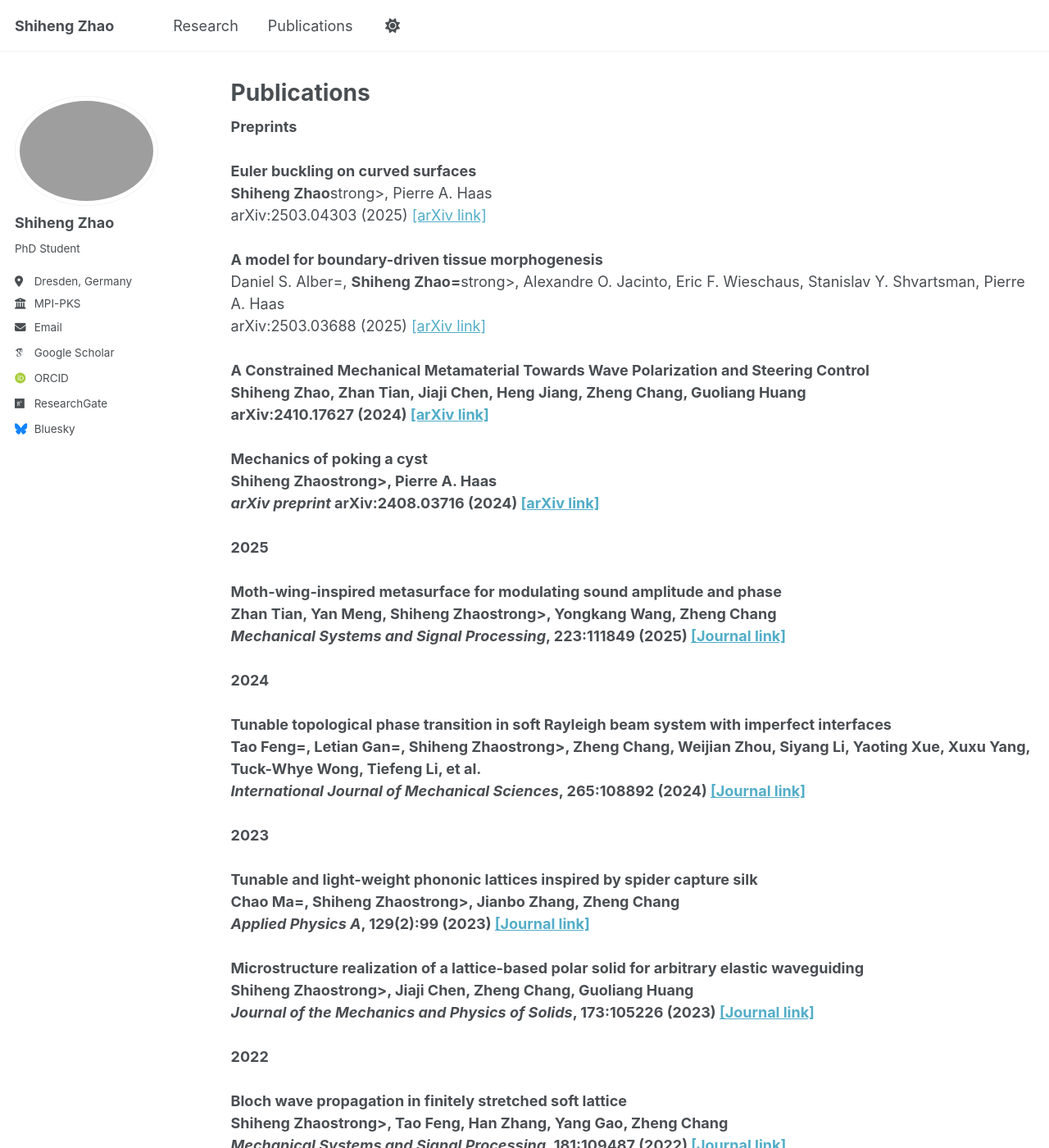
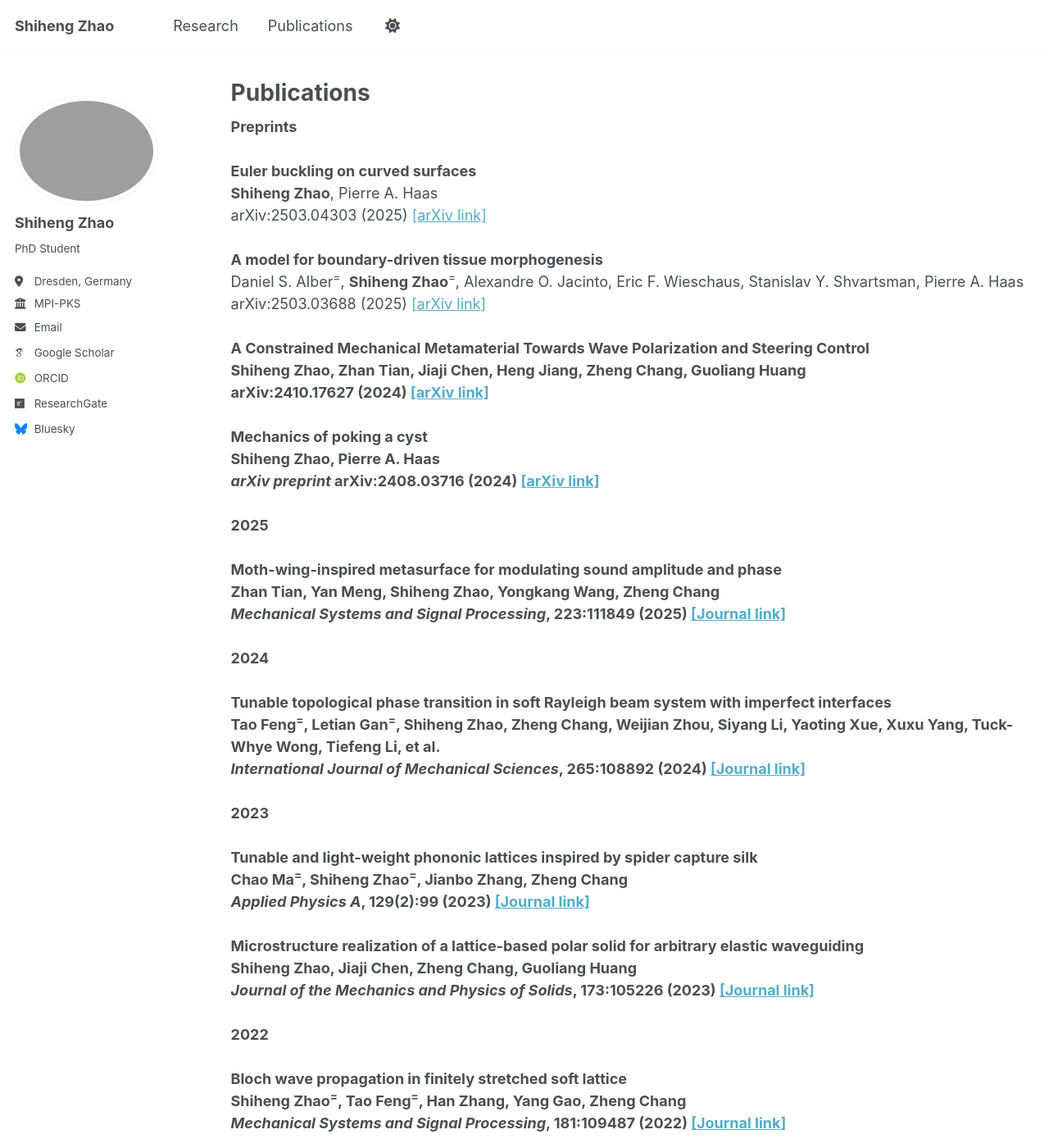
Before and after one commit to Iamzsh/Iamzsh.github.io, a Jekyll site: the page built from _pages/publications.html, in a window 1280 px wide and 1400 px high. Shown: the whole window at 82% size. Built offline with Jekyll 4.4.1, drawn with Linux system fonts in a browser that asks for light colours; some web fonts are replaced; some of the changed text lies outside the part shown.

Commit message:
Update publications.html

```diff
--- a/_pages/publications.html
+++ b/_pages/publications.html
@@ -9,11 +9,11 @@ author_profile: true
 <strong>Preprints</strong><br><br>
 
 <strong>Euler buckling on curved surfaces</strong><br>
-<strong>Shiheng Zhao</strong>strong>, Pierre A. Haas<br>
+<strong>Shiheng Zhao</strong>, Pierre A. Haas<br>
 arXiv:2503.04303 (2025) <a href="https://arxiv.org/abs/2503.04303" target="_blank">[arXiv link]</a><br><br>
 
 <strong>A model for boundary-driven tissue morphogenesis</strong><br>
-Daniel S. Alber=, <strong>Shiheng Zhao=</strong>strong>, Alexandre O. Jacinto, Eric F. Wieschaus, Stanislav Y. Shvartsman, Pierre A. Haas<br>
+Daniel S. Alber<sup>=</sup>, <strong>Shiheng Zhao</strong><sup>=</sup>, Alexandre O. Jacinto, Eric F. Wieschaus, Stanislav Y. Shvartsman, Pierre A. Haas<br>
 arXiv:2503.03688 (2025) <a href="https://arxiv.org/abs/2503.03688" target="_blank">[arXiv link]</a><br><br>
 
 <strong>A Constrained Mechanical Metamaterial Towards Wave Polarization and Steering Control</strong><br>
@@ -21,48 +21,48 @@ arXiv:2503.03688 (2025) <a href="https://arxiv.org/abs/2503.03688" target="_blan
 arXiv:2410.17627 (2024) <a href="https://arxiv.org/abs/2410.17627" target="_blank">[arXiv link]</a><br><br>
 
 <strong>Mechanics of poking a cyst</strong><br>
-<strong>Shiheng Zhao</strong>strong>, Pierre A. Haas<br>
+<strong>Shiheng Zhao</strong>, Pierre A. Haas<br>
 <em>arXiv preprint</em> arXiv:2408.03716 (2024) <a href="https://arxiv.org/abs/2408.03716" target="_blank">[arXiv link]</a><br><br>
 
 <!-- === 2025 === -->
 <strong>2025</strong><br><br>
 
 <strong>Moth-wing-inspired metasurface for modulating sound amplitude and phase</strong><br>
-Zhan Tian, Yan Meng, <strong>Shiheng Zhao</strong>strong>, Yongkang Wang, Zheng Chang<br>
+Zhan Tian, Yan Meng, <strong>Shiheng Zhao</strong>, Yongkang Wang, Zheng Chang<br>
 <em>Mechanical Systems and Signal Processing</em>, 223:111849 (2025) <a href="https://doi.org/10.1016/j.ymssp.2024.111849" target="_blank">[Journal link]</a><br><br>
 
 <!-- === 2024 === -->
 <strong>2024</strong><br><br>
 
 <strong>Tunable topological phase transition in soft Rayleigh beam system with imperfect interfaces</strong><br>
-Tao Feng=, Letian Gan=, <strong>Shiheng Zhao</strong>strong>, Zheng Chang, Weijian Zhou, Siyang Li, Yaoting Xue, Xuxu Yang, Tuck-Whye Wong, Tiefeng Li, et al.<br>
+Tao Feng<sup>=</sup>, Letian Gan<sup>=</sup>, <strong>Shiheng Zhao</strong>, Zheng Chang, Weijian Zhou, Siyang Li, Yaoting Xue, Xuxu Yang, Tuck-Whye Wong, Tiefeng Li, et al.<br>
 <em>International Journal of Mechanical Sciences</em>, 265:108892 (2024) <a href="https://doi.org/10.1016/j.ijmecsci.2023.108892" target="_blank">[Journal link]</a><br><br>
 
 <!-- === 2023 === -->
 <strong>2023</strong><br><br>
 
 <strong>Tunable and light-weight phononic lattices inspired by spider capture silk</strong><br>
-Chao Ma=, <strong>Shiheng Zhao</strong>strong>, Jianbo Zhang, Zheng Chang<br>
+Chao Ma<sup>=</sup>, <strong>Shiheng Zhao</strong><sup>=</sup>, Jianbo Zhang, Zheng Chang<br>
 <em>Applied Physics A</em>, 129(2):99 (2023) <a href="https://link.springer.com/article/10.1007/s00339-023-06386-7" target="_blank">[Journal link]</a><br><br>
 
 <strong>Microstructure realization of a lattice-based polar solid for arbitrary elastic waveguiding</strong><br>
-<strong>Shiheng Zhao</strong>strong>, Jiaji Chen, Zheng Chang, Guoliang Huang<br>
+<strong>Shiheng Zhao</strong>, Jiaji Chen, Zheng Chang, Guoliang Huang<br>
 <em>Journal of the Mechanics and Physics of Solids</em>, 173:105226 (2023) <a href="https://doi.org/10.1016/j.jmps.2023.105226" target="_blank">[Journal link]</a><br><br>
 
 <!-- === 2022 === -->
 <strong>2022</strong><br><br>
 
 <strong>Bloch wave propagation in finitely stretched soft lattice</strong><br>
-<strong>Shiheng Zhao</strong>strong>, Tao Feng, Han Zhang, Yang Gao, Zheng Chang<br>
+<strong>Shiheng Zhao</strong><sup>=</sup>, Tao Feng<sup>=</sup>, Han Zhang, Yang Gao, Zheng Chang<br>
 <em>Mechanical Systems and Signal Processing</em>, 181:109487 (2022) <a href="https://doi.org/10.1016/j.ymssp.2022.109487" target="_blank">[Journal link]</a><br><br>
 
 <!-- === 2021 === -->
 <strong>2021</strong><br><br>
 
 <strong>Elastic wave velocities in finitely pre-stretched soft fibers</strong><br>
-<strong>Shiheng Zhao</strong>strong>, Zheng Chang<br>
+<strong>Shiheng Zhao</strong>, Zheng Chang<br>
 <em>International Journal of Solids and Structures</em>, 233:111208 (2021) <a href="https://doi.org/10.1016/j.ijsolstr.2021.111208" target="_blank">[Journal link]</a><br><br>
 
 <strong>Shear-wave manipulation by embedded soft devices</strong><br>
-Linli Chen, Chao Ma, <strong>Shiheng Zhao</strong>strong>, Pingping Zheng, Qian Zhao, Zheng Chang<br>
+Linli Chen, Chao Ma, <strong>Shiheng Zhao</strong>, Pingping Zheng, Qian Zhao, Zheng Chang<br>
 <em>International Journal of Solids and Structures</em>, 210:136–144 (2021) <a href="https://www.sciencedirect.com/science/article/pii/S0020768320304546" target="_blank">[Journal link]</a><br><br>
```
